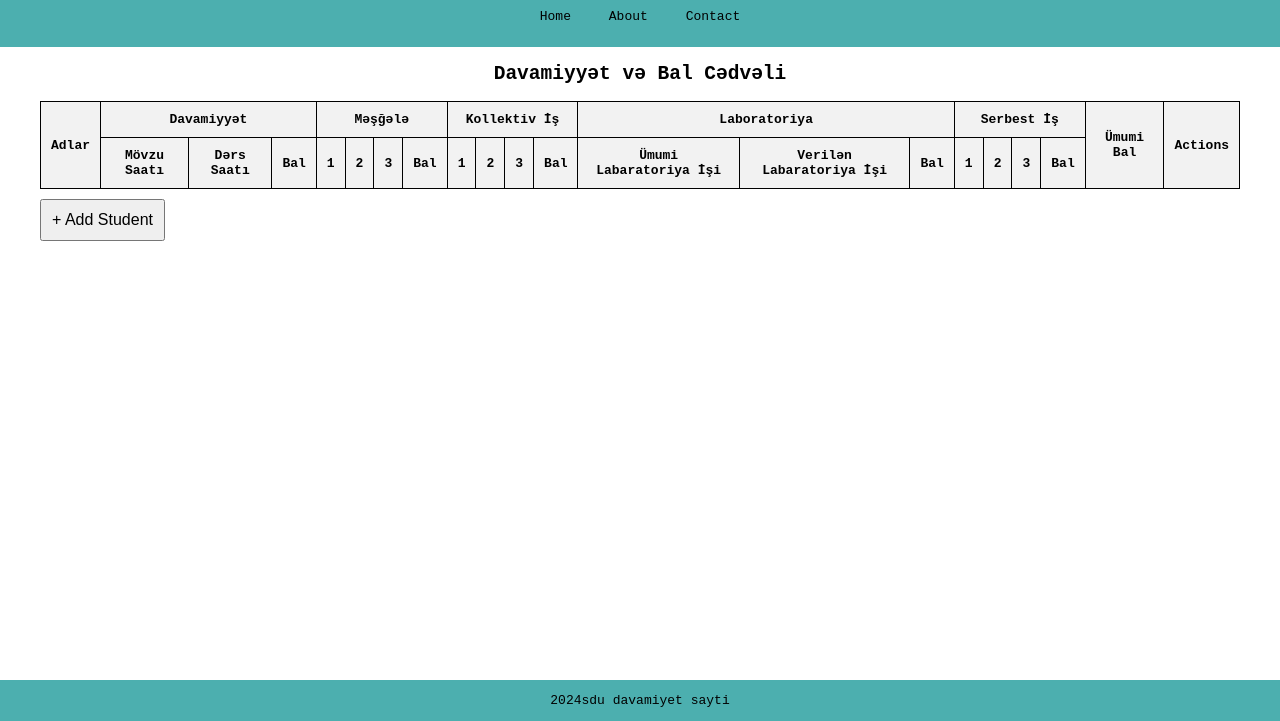
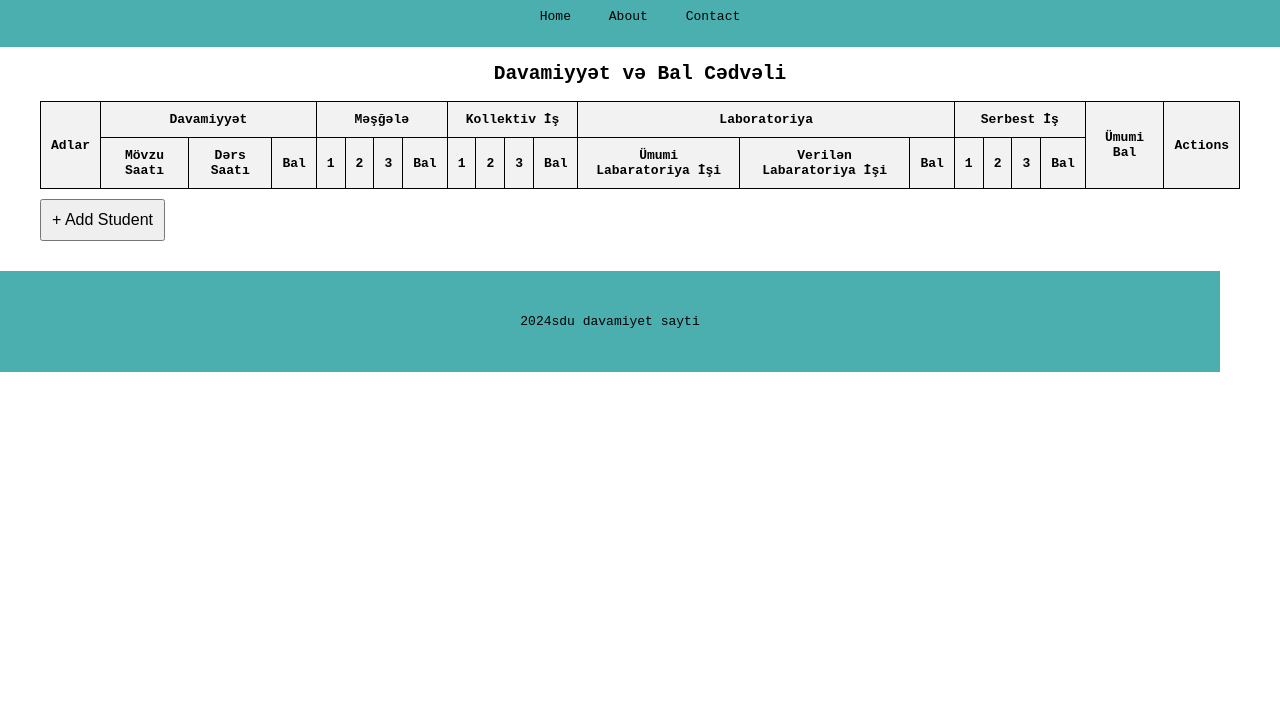
Before and after one commit to gulnuresgerova/sdu.ders, a plain HTML site: page index.html in a window 1280 px wide. Shown: the part 79-800 px from the top of the page. Drawn offline with nearby package versions, Linux system fonts and the light colour scheme.

Commit message:
Update index.html

```diff
--- a/assets/css/style.css
+++ b/assets/css/style.css
@@ -41,9 +41,13 @@ body {
         /* padding: 10px; */
         background-color: #4cafaf;
         color: rgb(0, 0, 0);
-        position: fixed;
+        /* position: fixed; */
         width: 100%;
         bottom: 0;
+        max-width: 1200px;
+        padding: 30px 10px;
+        margin-top: 30px;
+
     }
 
 
--- a/index.html
+++ b/index.html
@@ -144,7 +144,7 @@
     integrity="sha384-MrcW6ZMFYlzcLA8Nl+NtUVF0sA7MsXsP1UyJoMp4YLEuNSfAP+JcXn/tWtIaxVXM"
     crossorigin="anonymous"
   ></script>
-  <script src="https://cdn.jsdelivr.net/npm/axios/dist/axios.min.js"></script>
+  <!-- <script src="https://cdn.jsdelivr.net/npm/axios/dist/axios.min.js"></script> -->
     <script src="./assets/js/script.js"></script>
     <script src="./assets/js/adstudent.js"></script>
 </body>
```
